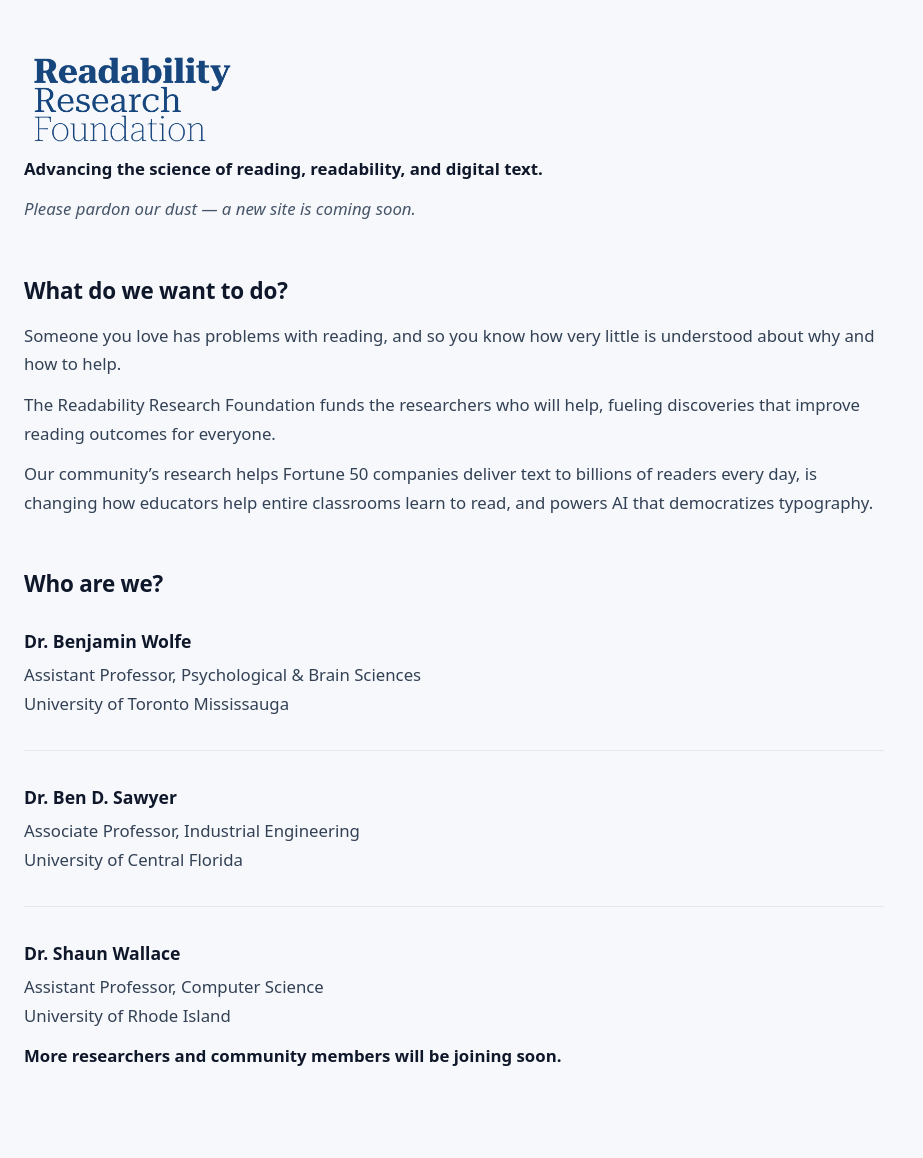
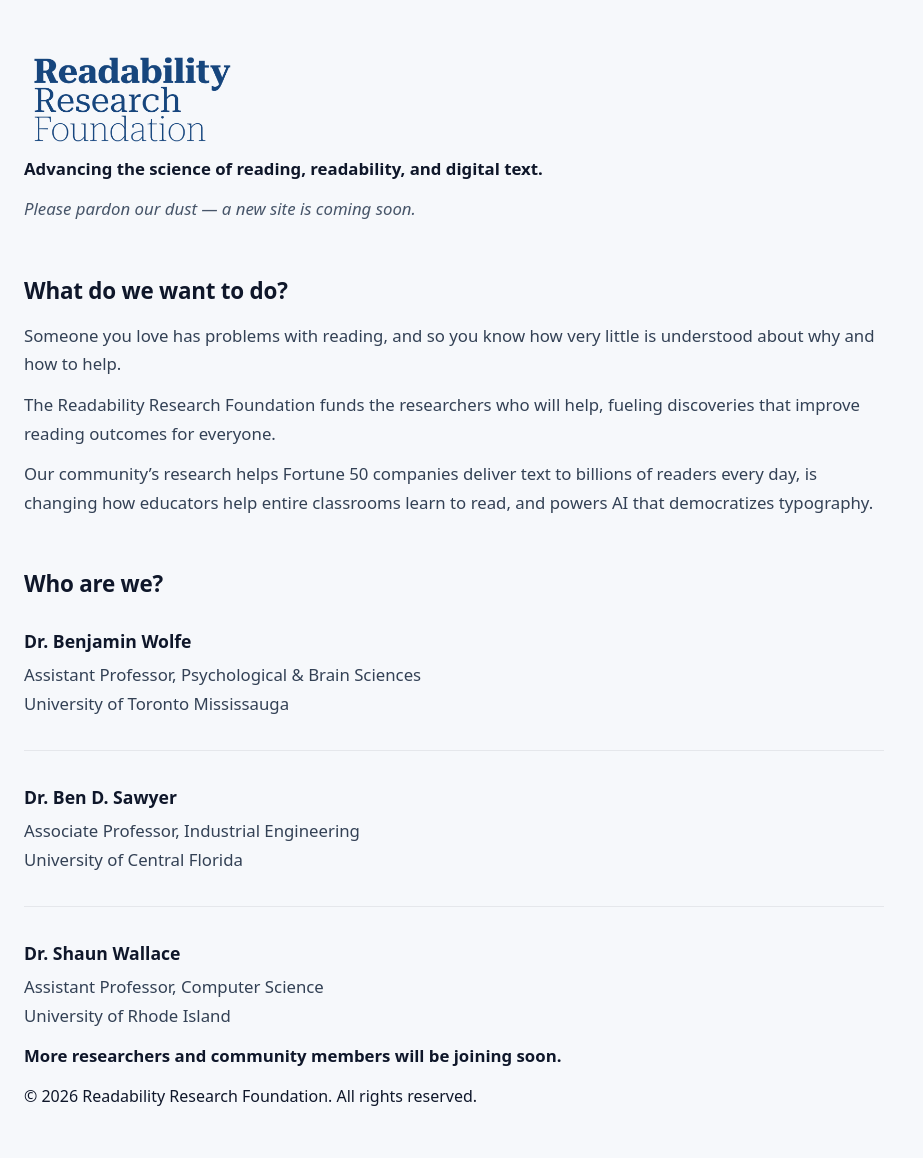
Before and after one commit to Readability-Research-Foundation/web, a Jekyll site: the page built from index.md, in a window 1280 px wide. Shown: the whole page, without its empty margins (0-923 px from the left). Built offline with Jekyll 4.4.1, drawn with Linux system fonts in a browser that asks for light colours; before the commit the page ends 1131 px from its top, so only the background shows below that.

Commit message:
Update default.html

```diff
--- a/_layouts/default.html
+++ b/_layouts/default.html
@@ -7,5 +7,6 @@
 </head>
 <body>
   {{ content }}
+  <div id="footer-info">© 2026 Readability Research Foundation. All rights reserved.</div>
 </body>
 </html>
```
